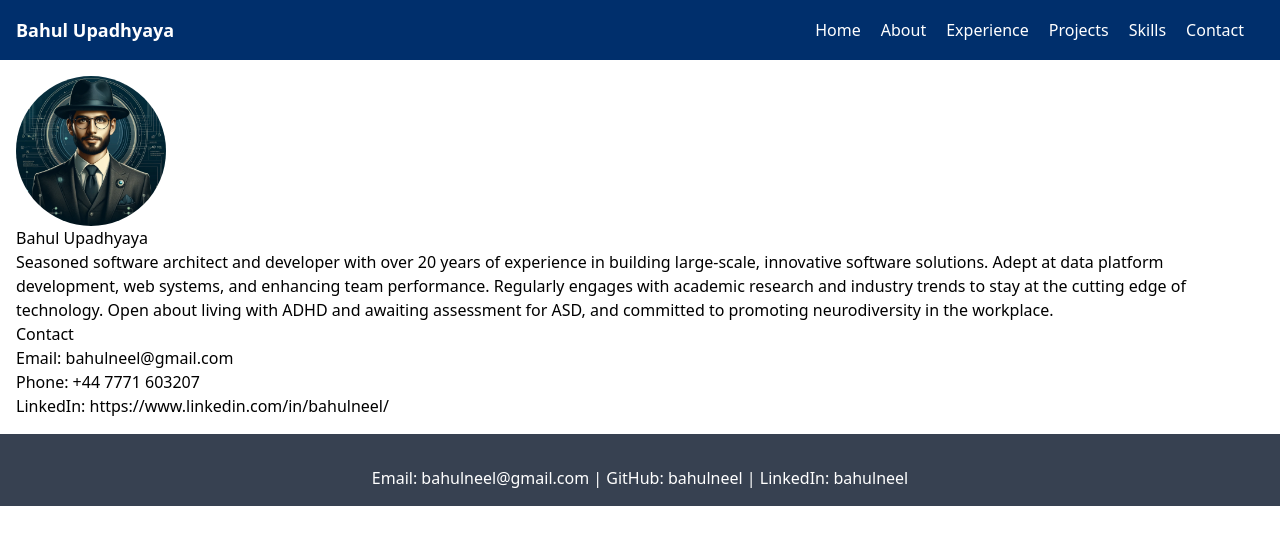
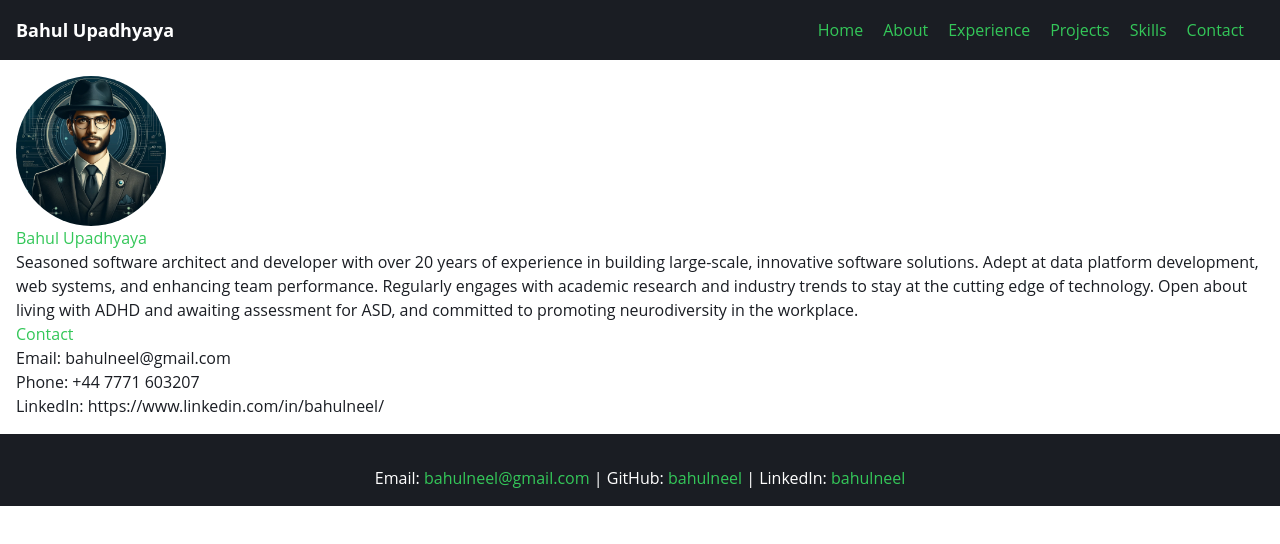
Before and after one commit to bahulneel/bahulneel.github.io, a Next.js app: page / in a window 1280 px wide. Shown: the top 544 px of the page. Built offline with nearby package versions, Linux system fonts and the light colour scheme.

Commit message:
updated to follow design guide

```diff
--- a/components/Footer.js
+++ b/components/Footer.js
@@ -1,11 +1,11 @@
 // Footer component
 function Footer() {
   return (
-    <footer className="bg-gray-700 text-white p-4 pt-8">
+    <footer className="bg-[#1A1D23] text-[#FFFFFF] p-4 pt-8">
       <div className="mx-auto text-center">
-        Email: <a href="mailto:bahulneel@gmail.com" className="hover:underline">bahulneel@gmail.com</a> |
-        GitHub: <a href="https://github.com/bahulneel" className="hover:underline">bahulneel</a> |
-        LinkedIn: <a href="https://linkedin.com/in/bahulneel" className="hover:underline">bahulneel</a>
+        Email: <a href="mailto:bahulneel@gmail.com" className="hover:underline text-[#34C759] hover:text-[#FF8E0D]">bahulneel@gmail.com</a> |
+        GitHub: <a href="https://github.com/bahulneel" className="hover:underline text-[#34C759] hover:text-[#FF8E0D]">bahulneel</a> |
+        LinkedIn: <a href="https://linkedin.com/in/bahulneel" className="hover:underline text-[#34C759] hover:text-[#FF8E0D]">bahulneel</a>
       </div>
     </footer>
   );
--- a/components/Header.js
+++ b/components/Header.js
@@ -1,19 +1,18 @@
-
 // Header component
 import Link from 'next/link';
 
 function Header() {
   return (
-    <header className="bg-primary-darkBlue text-white p-4">
+    <header className="bg-[#1A1D23] text-[#FFFFFF] p-4">
       <nav className="container mx-auto flex justify-between items-center">
         <div className="text-lg font-bold">Bahul Upadhyaya</div>
         <div>
-          <Link href="/" legacyBehavior><a className="mr-5 hover:underline">Home</a></Link>
-          <Link href="/about" legacyBehavior><a className="mr-5 hover:underline">About</a></Link>
-          <Link href="/experience" legacyBehavior><a className="mr-5 hover:underline">Experience</a></Link>
-          <Link href="/projects" legacyBehavior><a className="mr-5 hover:underline">Projects</a></Link>
-          <Link href="/skills" legacyBehavior><a className="mr-5 hover:underline">Skills</a></Link>
-          <Link href="/contact" legacyBehavior><a className="mr-5 hover:underline">Contact</a></Link>
+          <Link href="/" legacyBehavior><a className="mr-5 hover:underline text-[#34C759] hover:text-[#FF8E0D]">Home</a></Link>
+          <Link href="/about" legacyBehavior><a className="mr-5 hover:underline text-[#34C759] hover:text-[#FF8E0D]">About</a></Link>
+          <Link href="/experience" legacyBehavior><a className="mr-5 hover:underline text-[#34C759] hover:text-[#FF8E0D]">Experience</a></Link>
+          <Link href="/projects" legacyBehavior><a className="mr-5 hover:underline text-[#34C759] hover:text-[#FF8E0D]">Projects</a></Link>
+          <Link href="/skills" legacyBehavior><a className="mr-5 hover:underline text-[#34C759] hover:text-[#FF8E0D]">Skills</a></Link>
+          <Link href="/contact" legacyBehavior><a className="mr-5 hover:underline text-[#34C759] hover:text-[#FF8E0D]">Contact</a></Link>
         </div>
       </nav>
     </header>
--- a/styles/globals.css
+++ b/styles/globals.css
@@ -1,3 +1,23 @@
 @tailwind base;
 @tailwind components;
 @tailwind utilities;
+
+/* Update to align with new design specifications */
+body {
+  font-family: 'Open Sans', sans-serif;
+  color: #1A1D23;
+  background-color: #FFFFFF;
+}
+
+h1, h2, h3, h4, h5, h6 {
+  color: #34C759;
+}
+
+a {
+  color: #34C759;
+  text-decoration: none;
+}
+
+a:hover {
+  color: #FF8E0D;
+}
--- a/tailwind.config.js
+++ b/tailwind.config.js
@@ -4,8 +4,8 @@ module.exports = {
     extend: {
       colors: {
         primary: {
-          darkBlue: '#002F6C',
-          teal: '#008080',
+          darkBlue: '#1A1D23',
+          teal: '#34C759',
         },
         secondary: {
           gray: '#4A4A4A',
@@ -16,8 +16,8 @@ module.exports = {
           white: '#FFFFFF',
         },
         gradient: {
-          start: '#005B99',
-          end: '#00CCCC',
+          start: '#34C759',
+          end: '#FF8E0D',
         },
       },
     },
```
